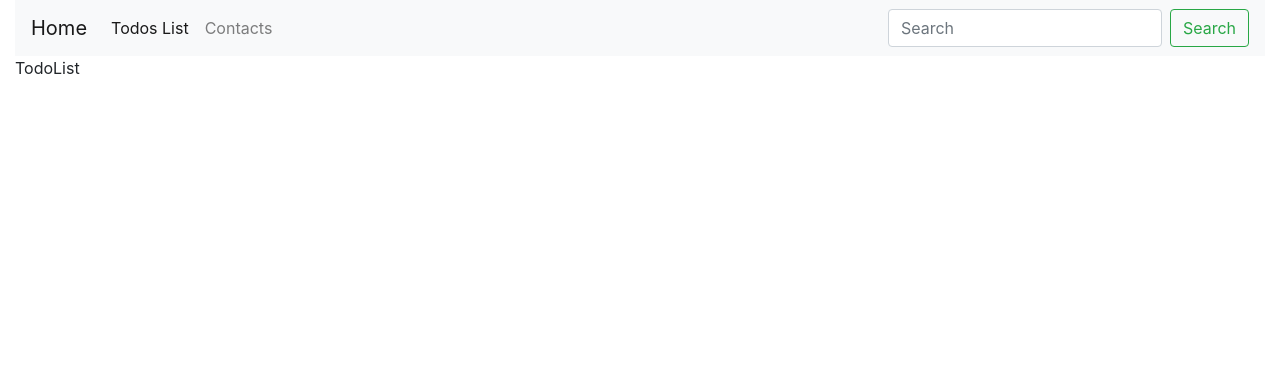
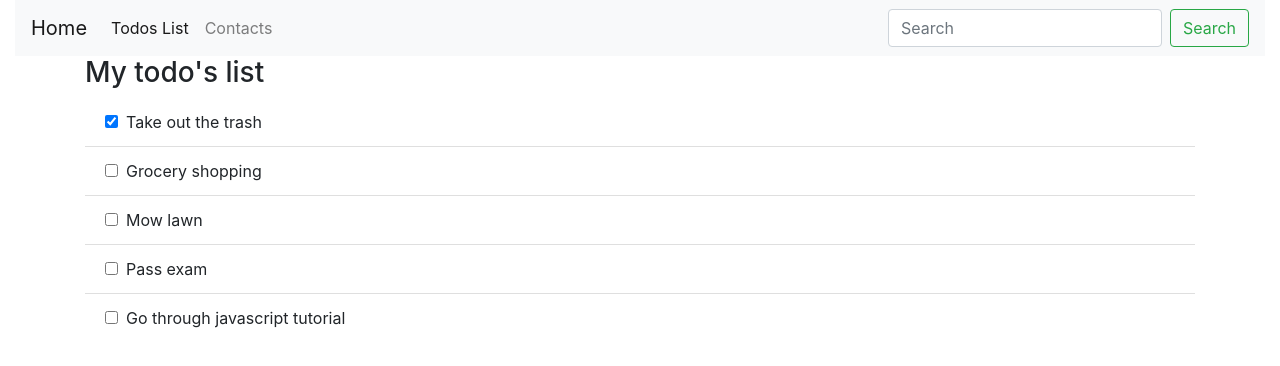
Before and after one commit to andybar69/react-tutorial, a React (Create React App) app: page /todo-list in a window 1280 px wide. Shown: the top 366 px of the page. Built offline with nearby package versions, Linux system fonts and the light colour scheme.

Commit message:
Add ToDi Item element

```diff
--- a/src/components/ContactCardItem.js
+++ b/src/components/ContactCardItem.js
@@ -3,7 +3,6 @@ import React, { Component } from 'react';
 class ContactCardItem extends Component {
     constructor(props) {
         super(props);
-        console.log(props);
     }
 
     render() {
--- a/src/components/TodoItem.js
+++ b/src/components/TodoItem.js
@@ -0,0 +1,28 @@
+import React, { Component } from 'react';
+
+class TodoItem extends Component {
+    constructor(props) {
+        super(props);
+        this.state = {
+            completed: this.props.data.completed
+        };
+        this.handleChange = this.handleChange.bind(this);
+    }
+
+    handleChange(event) {
+        console.log(event.target.checked);
+        this.setState({checked: event.target.checked});
+    }
+
+    render() {
+        const item = this.props.data;
+        return (
+            <li className="list-group-item">
+                <input type="checkbox" checked={this.state.completed} onChange={this.handleChange}/>
+                <span className="ml-2">{item.text}</span>
+            </li>
+        );
+    }
+}
+
+export default TodoItem;
--- a/src/components/TodoList.js
+++ b/src/components/TodoList.js
@@ -1,9 +1,20 @@
 import React, { Component } from 'react';
+import TodoItem from './TodoItem';
+import todosData from '../data/todosData';
 
 class TodoList extends Component {
     render() {
+        const todos = todosData.map(todo => {
+           return <TodoItem key={todo.id} data={todo} />
+        });
+
         return (
-            <div>TodoList</div>
+            <div className="container">
+                <h3>My todo's list</h3>
+                <ul className="list-group list-group-flush">
+                    {todos}
+                </ul>
+            </div>
         );
     }
 }
--- /dev/null
+++ b/src/data/todosData.js
@@ -0,0 +1,29 @@
+const todosData = [
+    {
+        id: 1,
+        text: 'Take out the trash',
+        completed: true
+    },
+    {
+        id: 2,
+        text: 'Grocery shopping',
+        completed: false
+    },
+    {
+        id: 3,
+        text: 'Mow lawn',
+        completed: false
+    },
+    {
+        id: 4,
+        text: 'Pass exam',
+        completed: false
+    },
+    {
+        id: 5,
+        text: 'Go through javascript tutorial',
+        completed: false
+    }
+];
+
+export default todosData;
```
Also changed, not shown: src/data/contactCardsData.js (line endings or trailing spaces).
